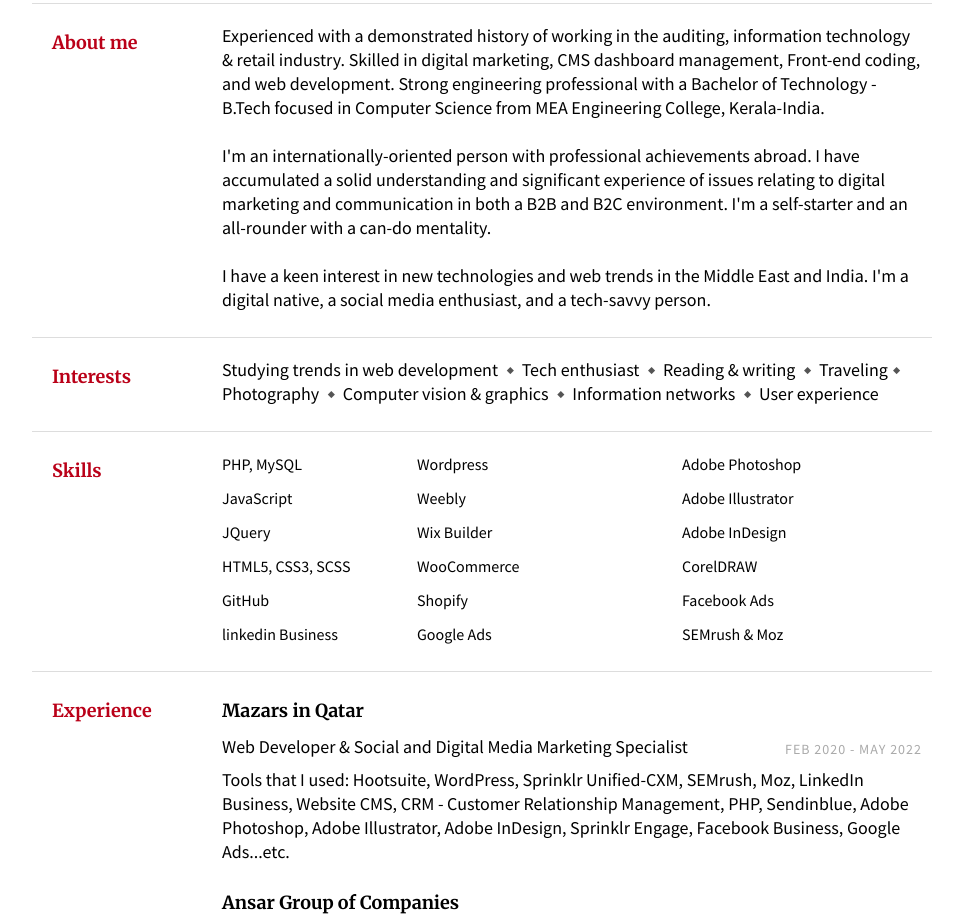
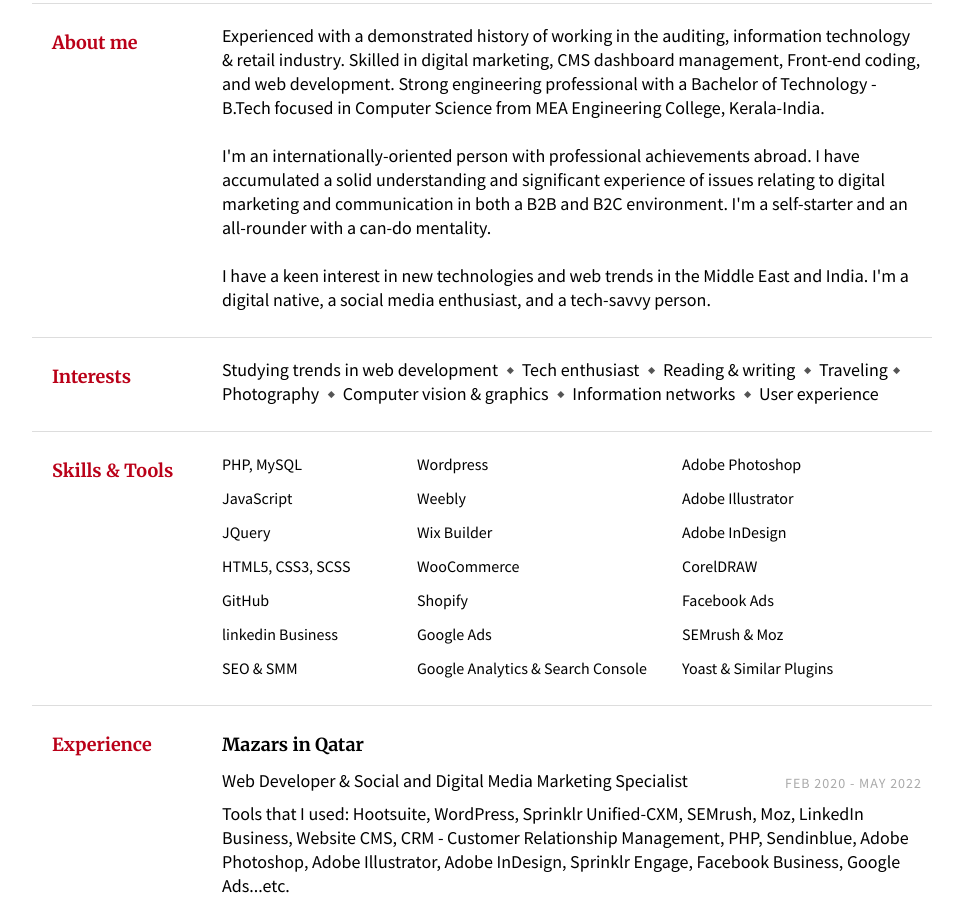
Before and after one commit to suhailvp/portfolio, a plain HTML site: page index.html in a window 1280 px wide. Shown: the part 145-1065 px from the top of the page, without its empty margins (158-1121 px from the left). Drawn offline with Linux system fonts and the light colour scheme.

Commit message:
Update index.html

```diff
--- a/index.html
+++ b/index.html
@@ -33,7 +33,7 @@
                     <span class="key">User experience</span> </div>
             </div>
             <div class="section row">
-                <h2 class="col">Skills</h2>
+                <h2 class="col">Skills & Tools</h2>
                 <div class="section-text col-right row">
                     <ul class="skills" style="width:25%">
                         <li>PHP, MySQL</li>
@@ -42,6 +42,7 @@
                         <li>HTML5, CSS3, SCSS</li>
                         <li>GitHub</li>
                         <li>linkedin Business</li>
+                        <li>SEO & SMM</li>
                     </ul>
                     <ul class="skills" style="width:35%">
                         <li>Wordpress</li>
@@ -50,6 +51,7 @@
                         <li>WooCommerce</li>
                         <li>Shopify</li>
                         <li>Google Ads</li>
+                        <li>Google Analytics & Search Console</li>
                     </ul>
                     <ul class="skills">
                         <li>Adobe Photoshop</li>
@@ -58,6 +60,7 @@
                         <li>CorelDRAW</li>
                         <li>Facebook Ads</li>
                         <li>SEMrush & Moz</li>
+                        <li>Yoast & Similar Plugins</li>
                     </ul>
                 </div>
             </div>
```
